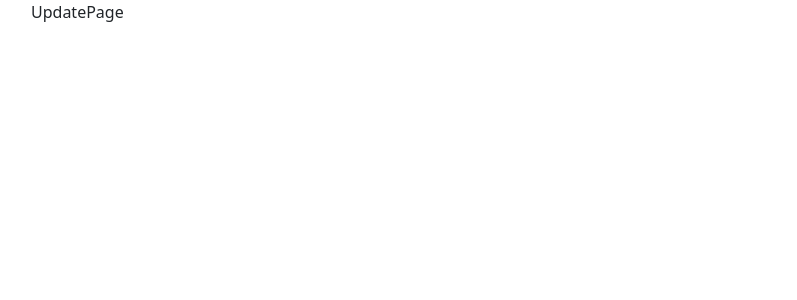
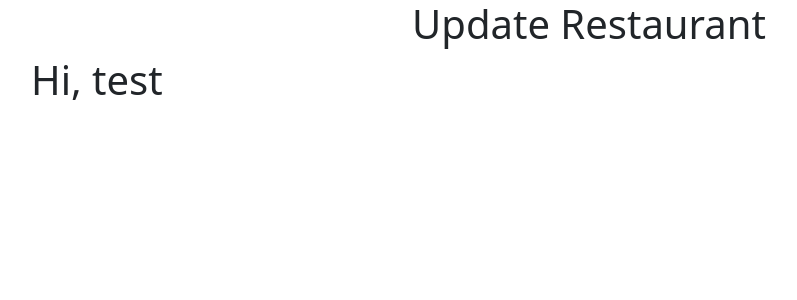
Before and after one commit to TurhanErgene/Yelp, a React (Create React App) app in the folder client/: page /restaurant/1/update in a window 1280 px wide. Shown: the top 300 px of the page, without its empty margins (51-848 px from the left). Built offline with nearby package versions, Linux system fonts and the light colour scheme.

Commit message:
update restaurant page

```diff
--- a/client/src/components/RestaurantList.jsx
+++ b/client/src/components/RestaurantList.jsx
@@ -38,7 +38,7 @@ const RestaurantList = (props) => {
 
   const handleUpdate = async (id) => {
     try {
-      navigate(`/restaurants/${id}/update`);
+      navigate(`/restaurant/${id}/update`);
 
     } catch (error) {
       console.log(error);
--- /dev/null
+++ b/client/src/components/UpdateRestaurant.jsx
@@ -0,0 +1,15 @@
+import React from 'react'
+import {useParams} from 'react-router-dom'
+
+const UpdateRestaurant = () => {
+  const test = useParams()
+  console.log(test);
+
+  return (
+    <div>
+      <h1>Hi, test</h1>
+    </div>
+  )
+}
+
+export default UpdateRestaurant
--- a/client/src/routes/UpdatePage.jsx
+++ b/client/src/routes/UpdatePage.jsx
@@ -1,8 +1,13 @@
 import React from 'react'
+import UpdateRestaurant from '../components/UpdateRestaurant'
 
 const UpdatePage = () => {
   return (
-    <div>UpdatePage</div>
+    <div>
+      <h1 className="text-center">Update Restaurant</h1>
+
+      <UpdateRestaurant/>
+    </div>
   )
 }
 
```
